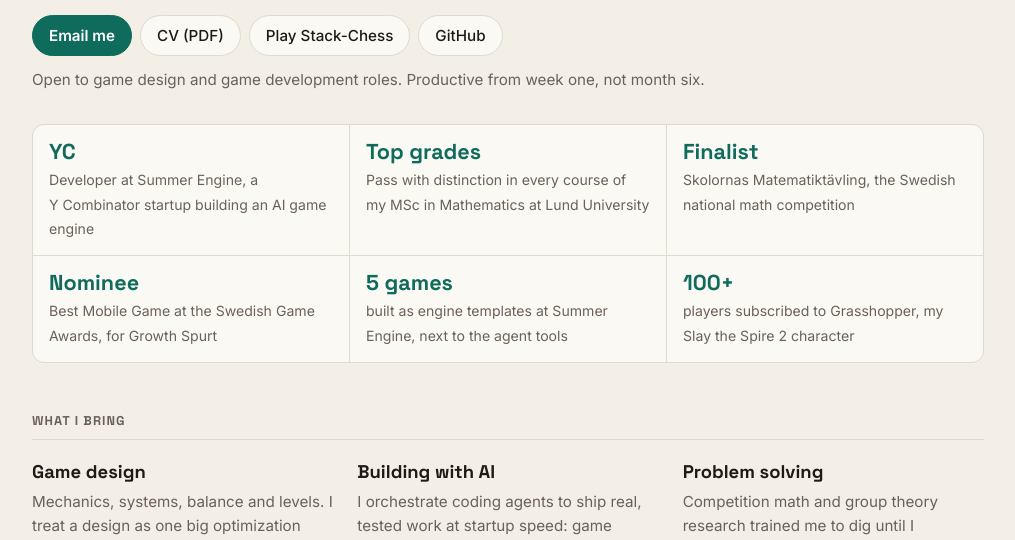
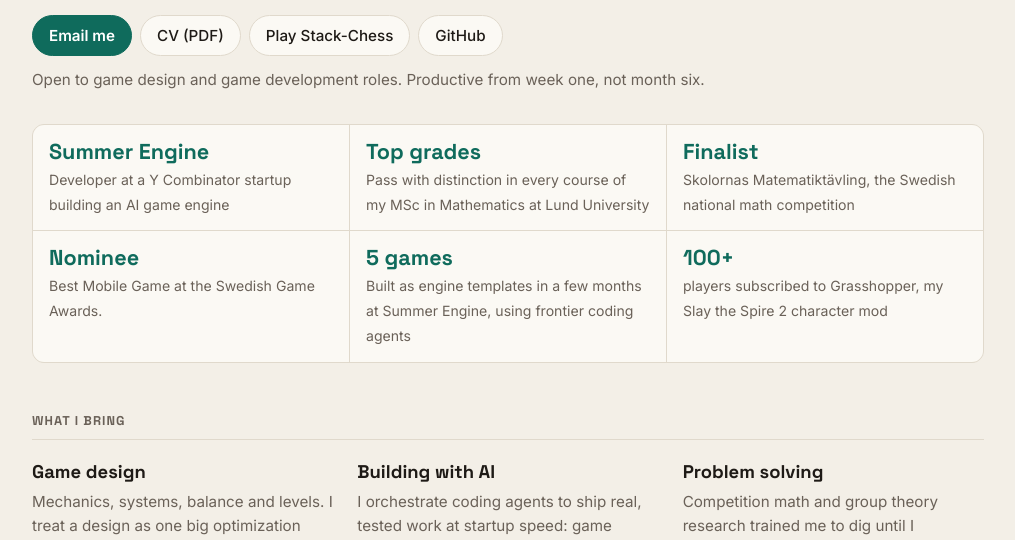
Before and after one commit to beppep/beppep.github.io, a plain HTML site: page design/index.html in a window 1280 px wide. Shown: the part 257-797 px from the top of the page, without its empty margins (132-1147 px from the left). Drawn offline with Linux system fonts and the light colour scheme.

Commit message:
Design page: proof card wording
Co-Authored-By: Claude Opus 5.5 <noreply@anthropic.com>

```diff
--- a/design/index.html
+++ b/design/index.html
@@ -32,12 +32,12 @@
 
 <section class="wrap">
   <ul class="proof">
-    <li><b>YC</b><span>Developer at Summer Engine, a Y&nbsp;Combinator startup building an AI game engine</span></li>
+    <li><b>Summer Engine</b><span>Developer at a Y&nbsp;Combinator startup building an AI game engine</span></li>
     <li><b>Top grades</b><span>Pass with distinction in every course of my MSc in Mathematics at Lund University</span></li>
     <li><b>Finalist</b><span>Skolornas Matematiktävling, the Swedish national math competition</span></li>
-    <li><b>Nominee</b><span>Best Mobile Game at the Swedish Game Awards, for Growth Spurt</span></li>
-    <li><b>5 games</b><span>built as engine templates at Summer Engine, next to the agent tools</span></li>
-    <li><b>100+</b><span>players subscribed to Grasshopper, my Slay the Spire 2 character</span></li>
+    <li><b>Nominee</b><span>Best Mobile Game at the Swedish Game Awards.</span></li>
+    <li><b>5 games</b><span>Built as engine templates in a few months at Summer Engine, using frontier coding agents</span></li>
+    <li><b>100+</b><span>players subscribed to Grasshopper, my Slay the Spire 2 character mod</span></li>
   </ul>
 </section>
 
```
